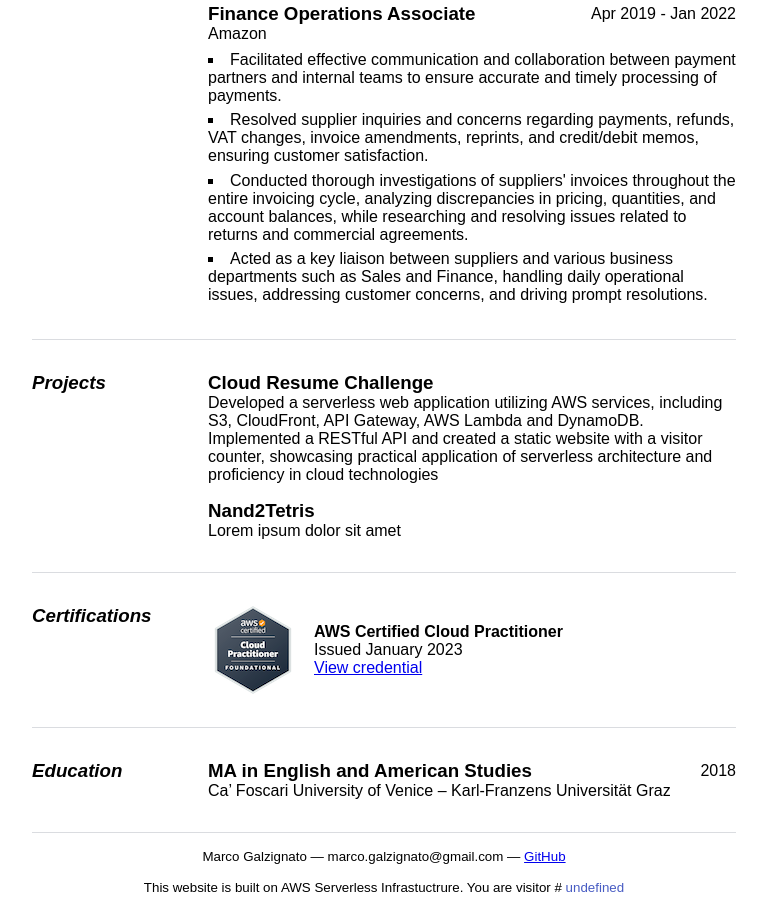
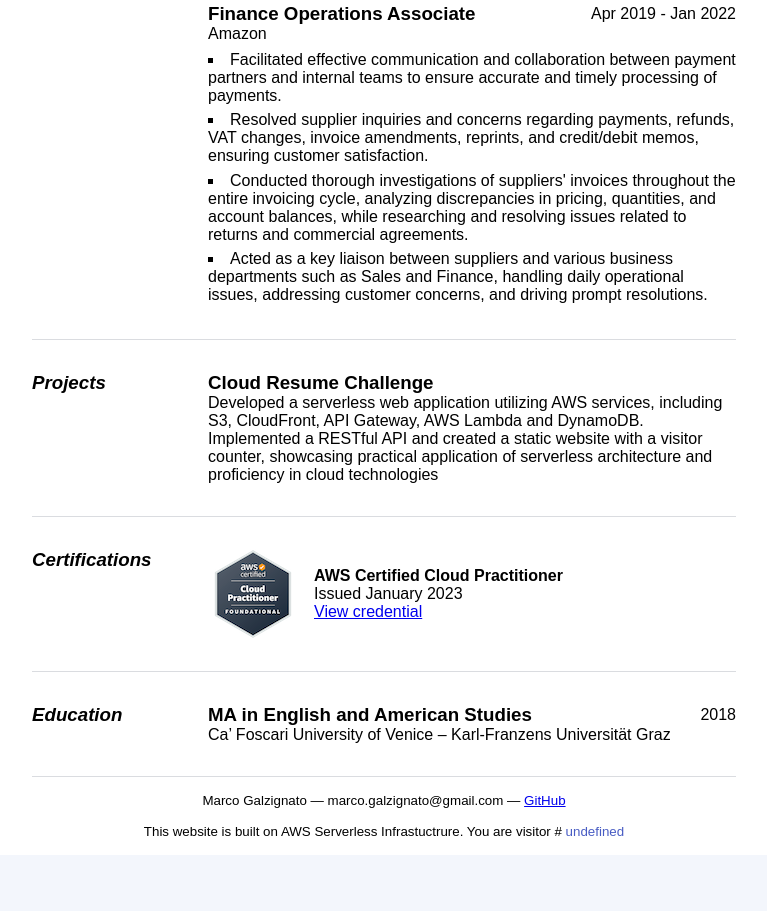
Before and after one commit to galzmarc/cloud-resume-challenge-frontend, a website: page index.html in a window 1280 px wide. Shown: the part 588-1499 px from the top of the page, without its empty margins (256-1023 px from the left). After the commit the page ends 1443 px from the top, so only its background shows below. Drawn offline with Linux system fonts and the light colour scheme; no server answers; a script that the page names is missing.

Commit message:
Removed project

```diff
--- a/index.html
+++ b/index.html
@@ -67,10 +67,6 @@
 					<h3>Cloud Resume Challenge</h3>
 					<p>Developed a serverless web application utilizing AWS services, including S3, CloudFront, API Gateway, AWS Lambda and DynamoDB. Implemented a RESTful API and created a static website with a visitor counter, showcasing practical application of serverless architecture and proficiency in cloud technologies</p>
 				</div>
-				<div class="item">
-					<h3>Nand2Tetris</h3>
-					<p>Lorem ipsum dolor sit amet</p>
-				</div>
 		</section>
     <section>
       <h3>Certifications</h3>
```
